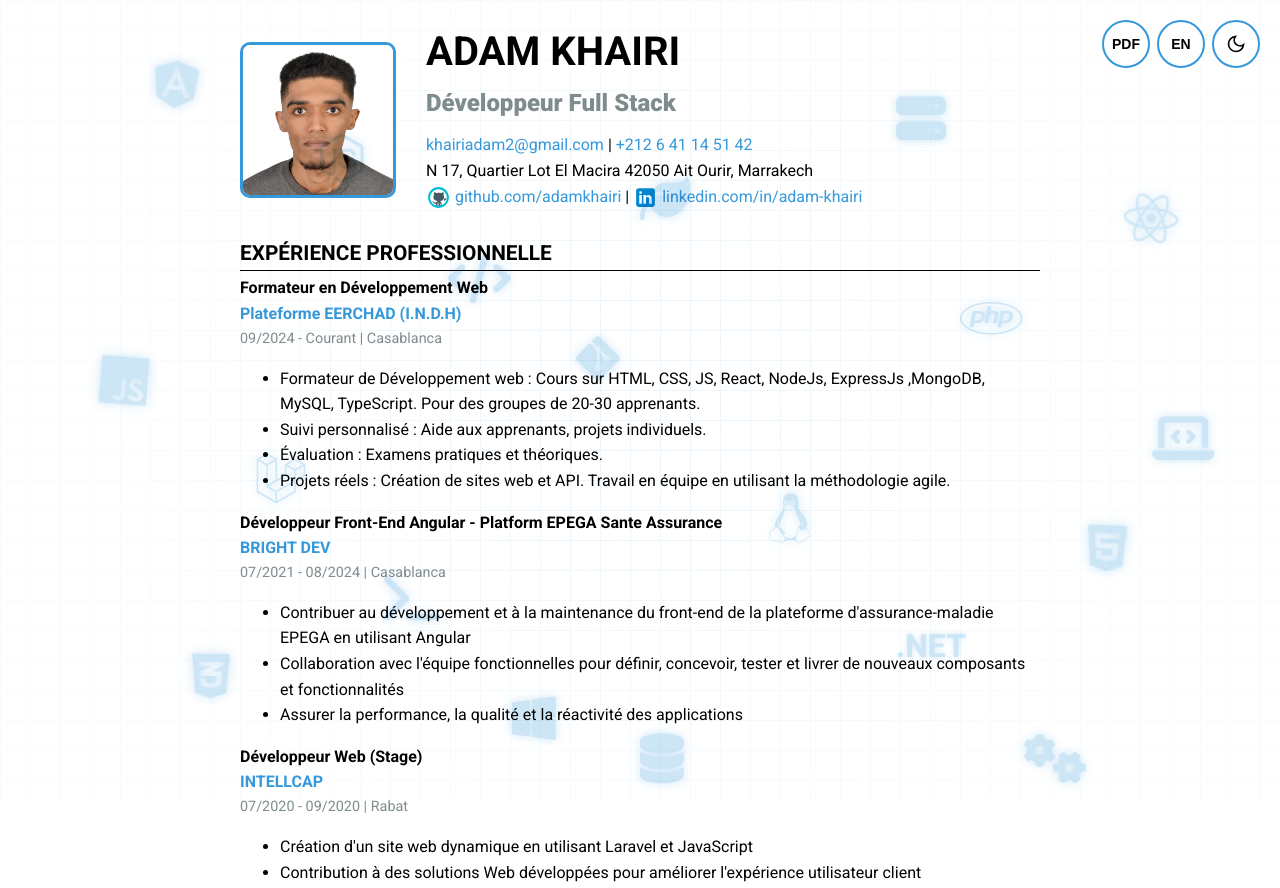
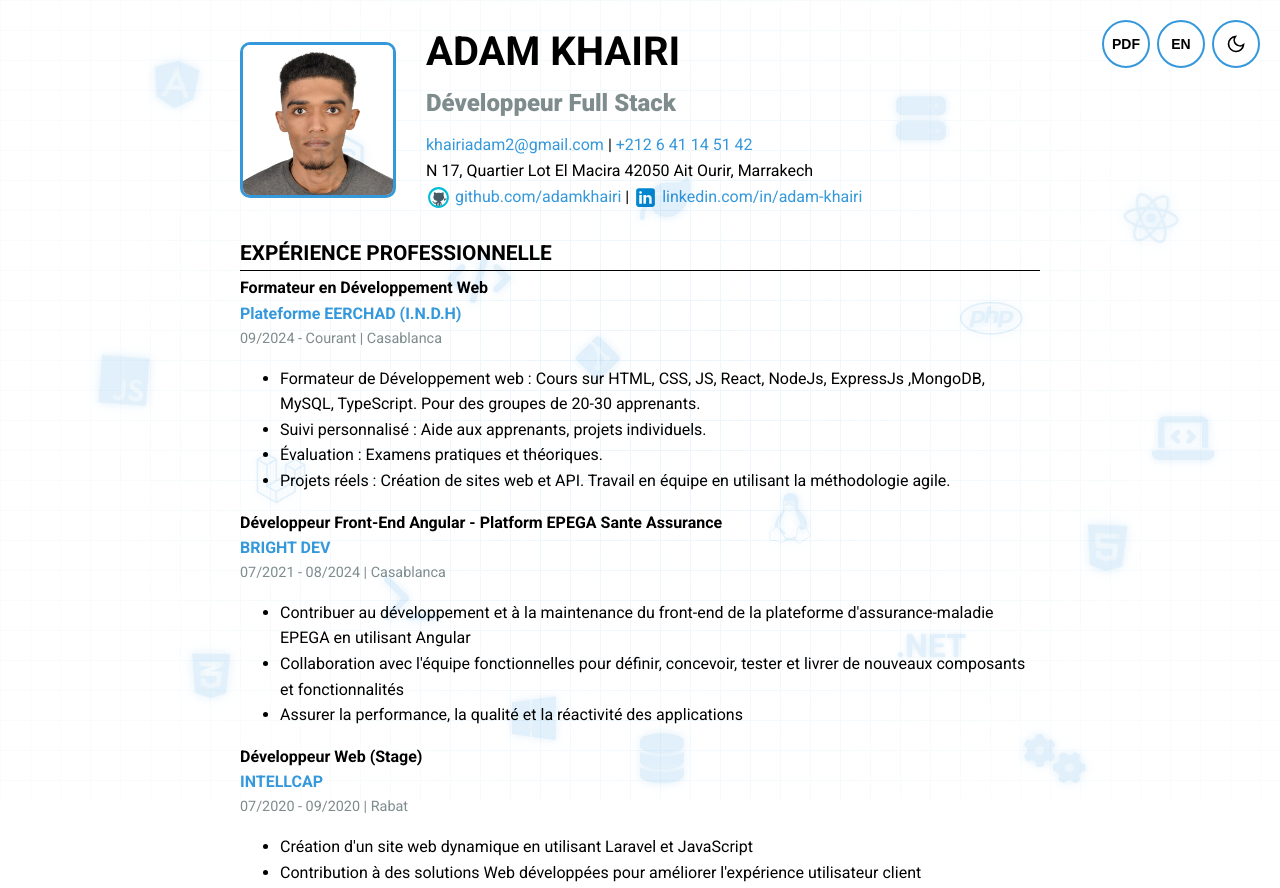
Before and after one commit to adamkhairi/Resume, a plain HTML site: page index.html in a window 1280 px wide. Shown: the top 888 px of the page. Drawn offline with nearby package versions, Linux system fonts and the light colour scheme.

Commit message:
adjust tech icon opacity

```diff
--- a/assets/style.css
+++ b/assets/style.css
@@ -42,7 +42,7 @@ body {
 .tech-icon {
   position: fixed;
   color: var(--accent-color);
-  opacity: 0.25;
+  opacity: 0.15;
   font-size: 50px;
   pointer-events: auto;
   z-index: 1;
```
